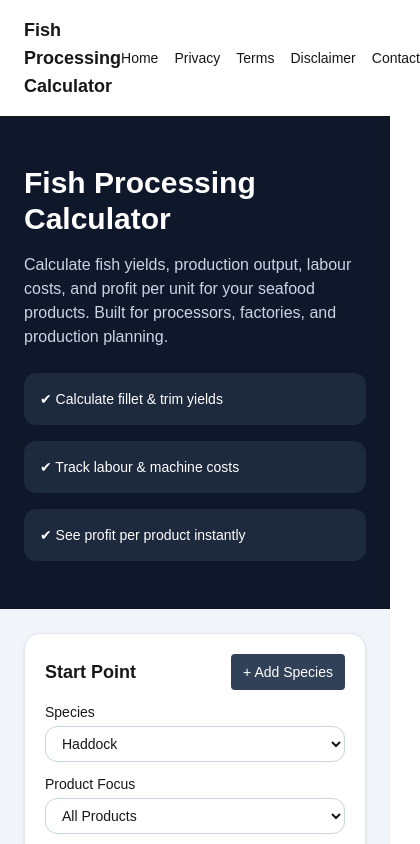
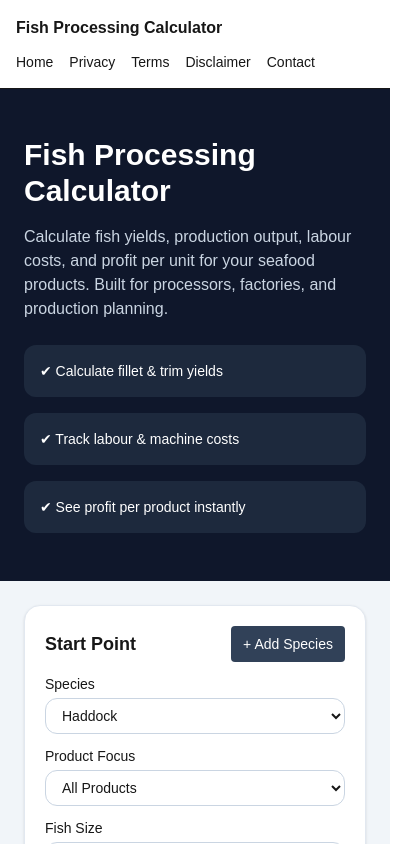
Before and after one commit to piardog/fish-processing-calculator, a Next.js app: page / in a window 390 px wide. Shown: the top 844 px of the page, 420 px wide, since content can reach past the window. Built offline with nearby package versions, Linux system fonts and the light colour scheme.

Commit message:
Fixed navbar syntax

```diff
--- a/app/page.tsx
+++ b/app/page.tsx
@@ -445,7 +445,8 @@ export default function FishProductCalculatorBasic() {
           <h1 className="text-2xl font-bold mb-3">Fish Processing Calculator</h1>
           <p className="text-slate-600 mb-2">Enter the password to unlock the tool.</p>
           <div className="mb-4 rounded-lg bg-blue-50 border border-blue-200 p-3 text-sm text-blue-800">
-“This tool is currently being tested.<br /> For access or enquiries,<br /> please contact Dan at dan@moonblogger.com.”          </div>
+            This tool is for internal use. If you need access, please contact the site owner.
+          </div>
           <div className="space-y-3">
             <input
               type="password"
@@ -469,9 +470,12 @@ export default function FishProductCalculatorBasic() {
 
       {/* NAVBAR */}
       <div className="bg-white border-b">
-        <div className="max-w-6xl mx-auto px-6 py-4 flex items-center justify-between">
-          <div className="font-bold text-lg">Fish Processing Calculator</div>
-          <div className="flex gap-4 text-sm items-center">
+        <div className="max-w-6xl mx-auto px-4 py-4 md:px-6">
+          <div className="flex flex-col gap-3 md:flex-row md:items-center md:justify-between">
+            <div className="font-bold text-base sm:text-lg whitespace-nowrap">
+              Fish Processing Calculator
+            </div>
+            <div className="flex flex-wrap gap-x-4 gap-y-2 text-sm items-center">
             <a href="/" className="hover:underline">Home</a>
             <a href="/privacy" className="hover:underline">Privacy</a>
             <a href="/terms" className="hover:underline">Terms</a>
@@ -483,6 +487,7 @@ export default function FishProductCalculatorBasic() {
           </div>
         </div>
       </div>
+    </div>
 
       {/* HERO SECTION */}
       <div className="bg-slate-900 text-white py-12 px-6">
```
